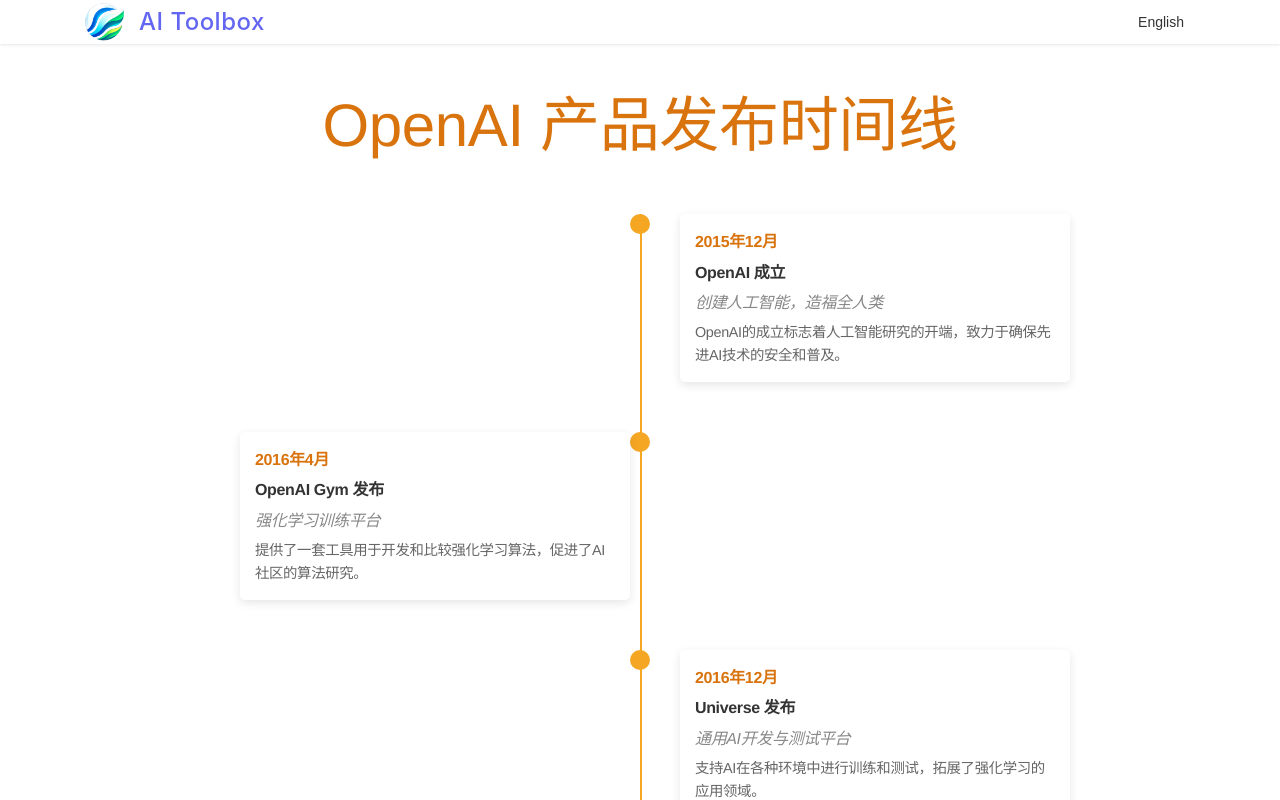
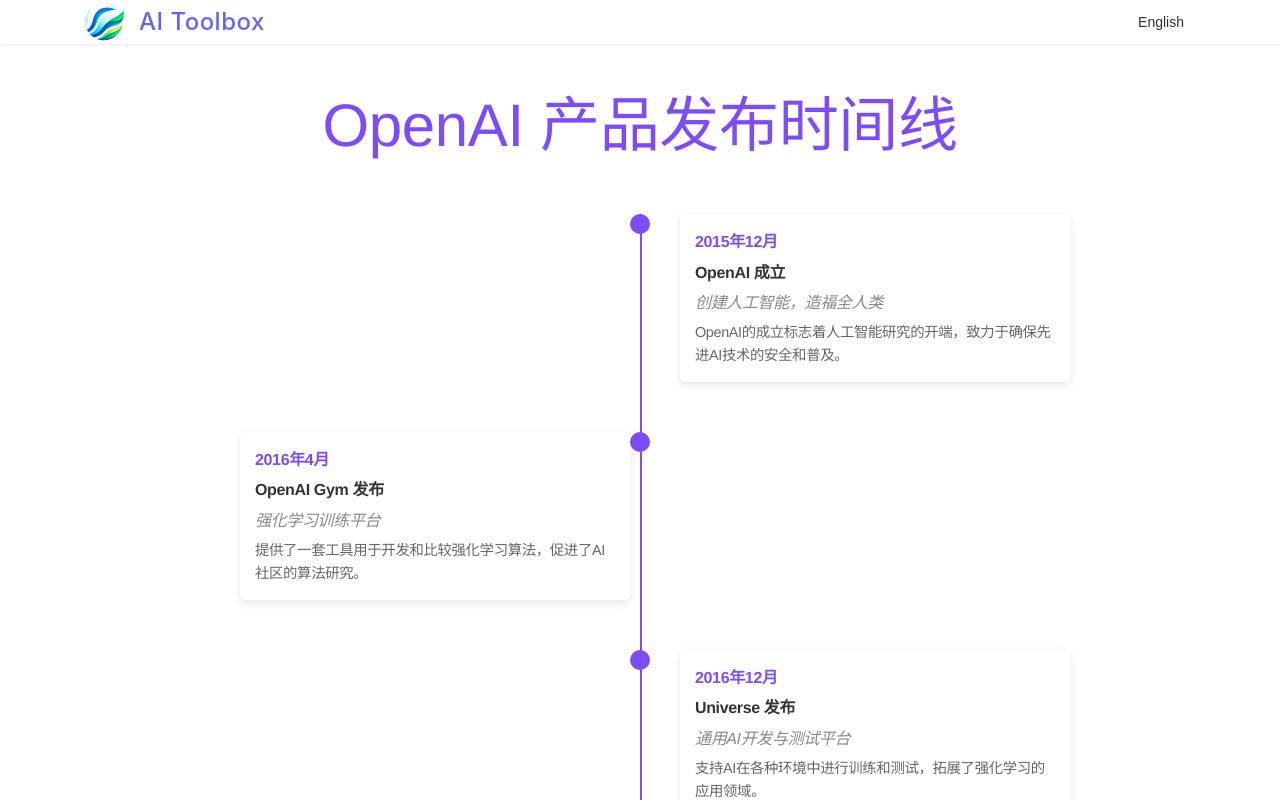
Before and after one commit to fisherdaddy/ai-toolbox, a React (Vite) app: page /openai-timeline in a window 1280 px wide. Shown: the top 800 px of the page. Built offline with nearby package versions, Linux system fonts and the light colour scheme.

Commit message:
chore: update

```diff
--- a/src/styles/Timeline.css
+++ b/src/styles/Timeline.css
@@ -10,7 +10,7 @@
 
 .timeline-title {
   text-align: center;
-  color: #d9730d;
+  color: #7c4dff;
   margin-bottom: 40px;
   font-size: 60px;
 }
@@ -28,7 +28,7 @@
   left: 50%;
   width: 2px;
   height: 100%;
-  background: #f5a623;
+  background: #7c4dff;
 }
 
 .event {
@@ -43,7 +43,7 @@
   left: 50%;
   width: 20px;
   height: 20px;
-  background: #f5a623;
+  background: #7c4dff;
   border-radius: 50%;
   transform: translateX(-50%);
 }
@@ -67,7 +67,7 @@
 
 .event-date {
   font-weight: bold;
-  color: #d9730d;
+  color: #7c4dff;
   margin-bottom: 5px;
 }
 
```
